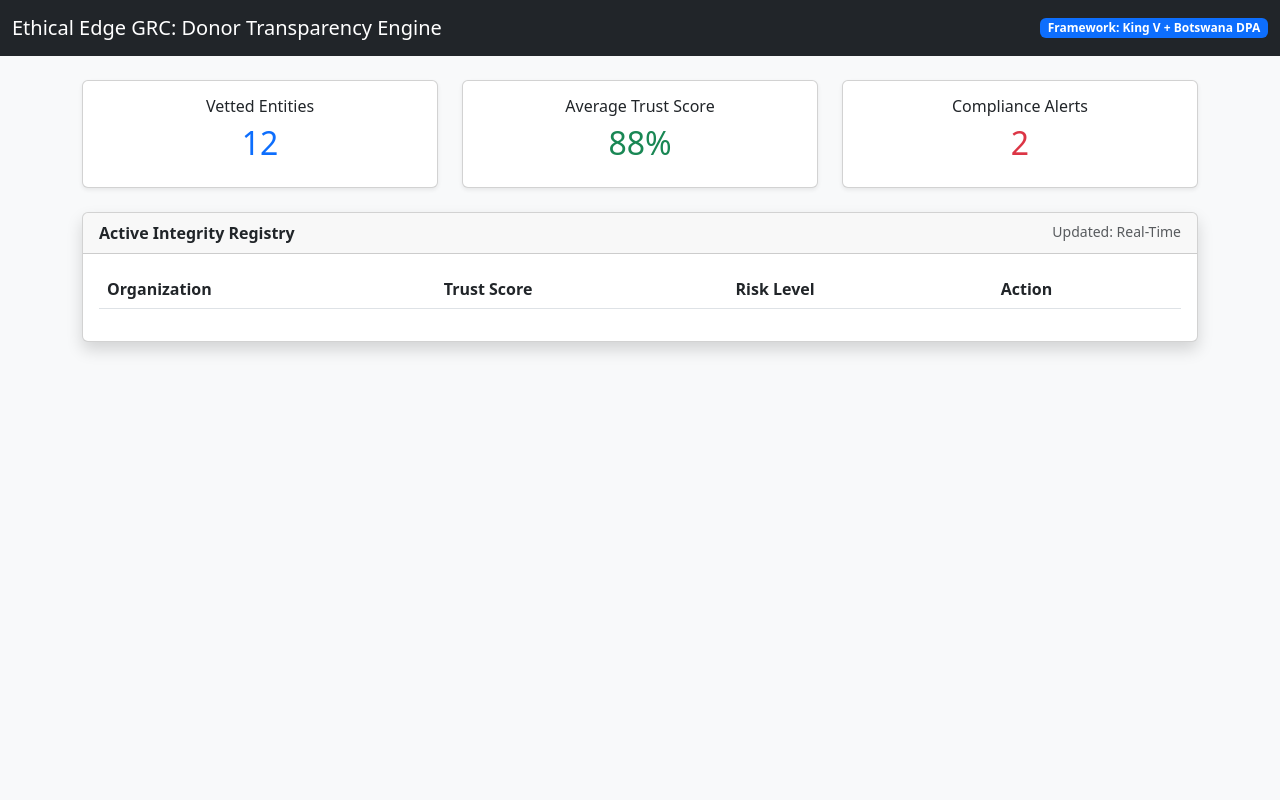
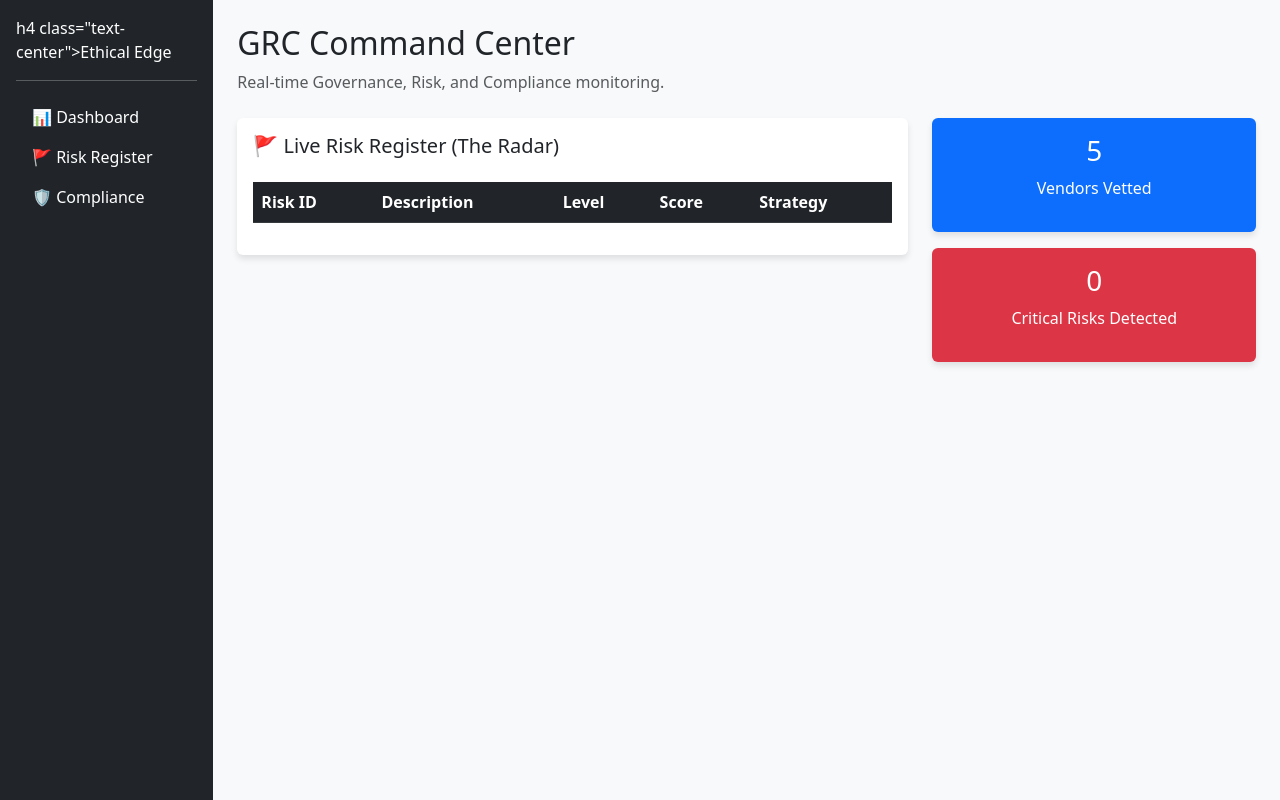
Before and after one commit to Motlogelwa41-byte/ethical-edge-open-grc, a Flask app: page / in a window 1280 px wide. Run offline with Flask 3, Linux system fonts and the light colour scheme; data that the repository does not hold is empty; parts of the project's set-up code (start-up, migrations or seed data) failed here and were passed over.

Commit message:
Update dashboard.html

```diff
--- a/templates/dashboard.html
+++ b/templates/dashboard.html
@@ -1,81 +1,101 @@
-<style>
-    .heat-high { background-color: #f8d7da; color: #721c24; }
-    .heat-low { background-color: #d4edda; color: #155724; }
-    .progress { height: 10px; }
-</style>
 <!DOCTYPE html>
 <html lang="en">
 <head>
     <meta charset="UTF-8">
-    <title>Ethical Edge GRC | Integrity Bridge</title>
-    <link rel="stylesheet" href="https://cdn.jsdelivr.net/npm/bootstrap@5.3.0/dist/css/bootstrap.min.css">
+    <meta name="viewport" content="width=device-width, initial-scale=1.0">
+    <title>Ethical Edge GRC Dashboard</title>
+    <link href="https://cdn.jsdelivr.net/npm/bootstrap@5.3.0/dist/css/bootstrap.min.css" rel="stylesheet">
     <style>
-        .trust-high { border-left: 5px solid #198754; }
-        .trust-med { border-left: 5px solid #ffc107; }
-        .trust-low { border-left: 5px solid #dc3545; }
-        .score-pill { font-size: 0.9rem; font-weight: bold; }
+        body { background-color: #f8f9fa; }
+        .sidebar { background: #212529; color: white; min-height: 100vh; }
+        .card { border: none; box-shadow: 0 4px 6px rgba(0,0,0,0.1); }
+        .risk-high { color: #dc3545; font-weight: bold; }
+        .risk-med { color: #ffc107; font-weight: bold; }
+        .risk-low { color: #198754; font-weight: bold; }
     </style>
 </head>
-<body class="bg-light">
-    <nav class="navbar navbar-dark bg-dark mb-4">
+<body>
     <div class="container-fluid">
-            <span class="navbar-brand">Ethical Edge GRC: Donor Transparency Engine</span>
-            <span class="badge bg-primary">Framework: King V + Botswana DPA</span>
-        </div>
+        <div class="row">
+            <nav class="col-md-2 sidebar p-3">
+                h4 class="text-center">Ethical Edge</h4>
+                <hr>
+                <ul class="nav flex-column">
+                    <li class="nav-item"><a class="nav-link text-white" href="#">📊 Dashboard</a></li>
+                    <li class="nav-item"><a class="nav-link text-white" href="#">🚩 Risk Register</a></li>
+                    <li class="nav-item"><a class="nav-link text-white" href="#">🛡️ Compliance</a></li>
+                </ul>
             </nav>
 
-    <div class="container">
-        <div class="row mb-4">
-            <div class="col-md-4">
-                <div class="card text-center p-3 shadow-sm">
-                    <h6>Vetted Entities</h6>
-                    <h2 class="text-primary">12</h2>
-                </div>
-            </div>
-            <div class="col-md-4">
-                <div class="card text-center p-3 shadow-sm">
-                    <h6>Average Trust Score</h6>
-                    <h2 class="text-success">88%</h2>
-                </div>
-            </div>
-            <div class="col-md-4">
-                <div class="card text-center p-3 shadow-sm">
-                    <h6>Compliance Alerts</h6>
-                    <h2 class="text-danger">2</h2>
-                </div>
-            </div>
-        </div>
+            <main class="col-md-10 p-4">
+                <h2>GRC Command Center</h2>
+                <p class="text-muted">Real-time Governance, Risk, and Compliance monitoring.</p>
 
-      <div class="card shadow">
-    <div class="card-header d-flex justify-content-between">
-        <strong>Active Integrity Registry</strong>
-        <span class="text-muted small">Updated: Real-Time</span>
-    </div>
-    <div class="card-body">
-        <table class="table">
-            <thead>
+                <div class="row mt-4">
+                    <div class="col-md-8">
+                        <div class="card p-3">
+                            <h5>🚩 Live Risk Register (The Radar)</h5>
+                            <table class="table table-hover mt-3">
+                                <thead class="table-dark">
                                     <tr>
-                    <th>Organization</th>
-                    <th>Trust Score</th>
-                    <th>Risk Level</th>
-                    <th>Action</th>
+                                        <th>Risk ID</th>
+                                        <th>Description</th>
+                                        <th>Level</th>
+                                        <th>Score</th>
+                                        <th>Strategy</th>
                                     </tr>
                                 </thead>
-            <tbody>
-                {% for ngo in ngos %}
-                <tr class="{{ 'heat-low' if ngo.trust_score > 70 else 'heat-high' }}">
-                    <td><strong>{{ ngo.name }}</strong></td>
-                    <td>
-                        <div class="progress">
-                            <div class="progress-bar bg-success" role="progressbar" style="width: {{ ngo.trust_score }}%"></div>
-                        </div>
-                        <small>{{ ngo.trust_score }}% Compliance</small>
-                    </td>
-                    <td>{{ ngo.compliance_status }}</td>
-                    <td><button class="btn btn-sm btn-dark">View Audit Trail</button></td>
-                </tr>
-                {% endfor %}
+                                <tbody id="risk-table-body">
                                     </tbody>
                             </table>
                         </div>
                     </div>
+
+                    <div class="col-md-4">
+                        <div class="card p-3 mb-3 bg-primary text-white text-center">
+                            <h3>5</h3>
+                            <p>Vendors Vetted</p>
+                        </div>
+                        <div class="card p-3 bg-danger text-white text-center">
+                            <h3 id="critical-count">0</h3>
+                            <p>Critical Risks Detected</p>
+                        </div>
+                    </div>
+                </div>
+            </main>
+        </div>
+    </div>
+
+    <script>
+        async function loadRisks() {
+            const response = await fetch('/api/v1/risk-register');
+            const data = await response.json();
+            const tableBody = document.getElementById('risk-table-body');
+            const criticalCount = document.getElementById('critical-count');
+
+            let criticals = 0;
+            tableBody.innerHTML = '';
+
+            data.risks.forEach(risk => {
+                if(risk.level === 'CRITICAL') criticals++;
+
+                let colorClass = risk.level === 'CRITICAL' || risk.level === 'HIGH' ? 'risk-high' : 'risk-low';
+
+                tableBody.innerHTML += `
+                    <tr>
+                        <td>#${risk.id}</td>
+                        <td>${risk.title}</td>
+                        <td class="${colorClass}">${risk.level}</td>
+                        <td>${risk.score}/25</td>
+                        <td><span class="badge bg-secondary">${risk.strategy}</span></td>
+                    </tr>
+                `;
+            });
+            criticalCount.innerText = criticals;
+        }
+
+        // Load data on page start
+        loadRisks();
+    </script>
+</body>
+</html>
```
Lines whose indentation alone changed are shown as unchanged.
